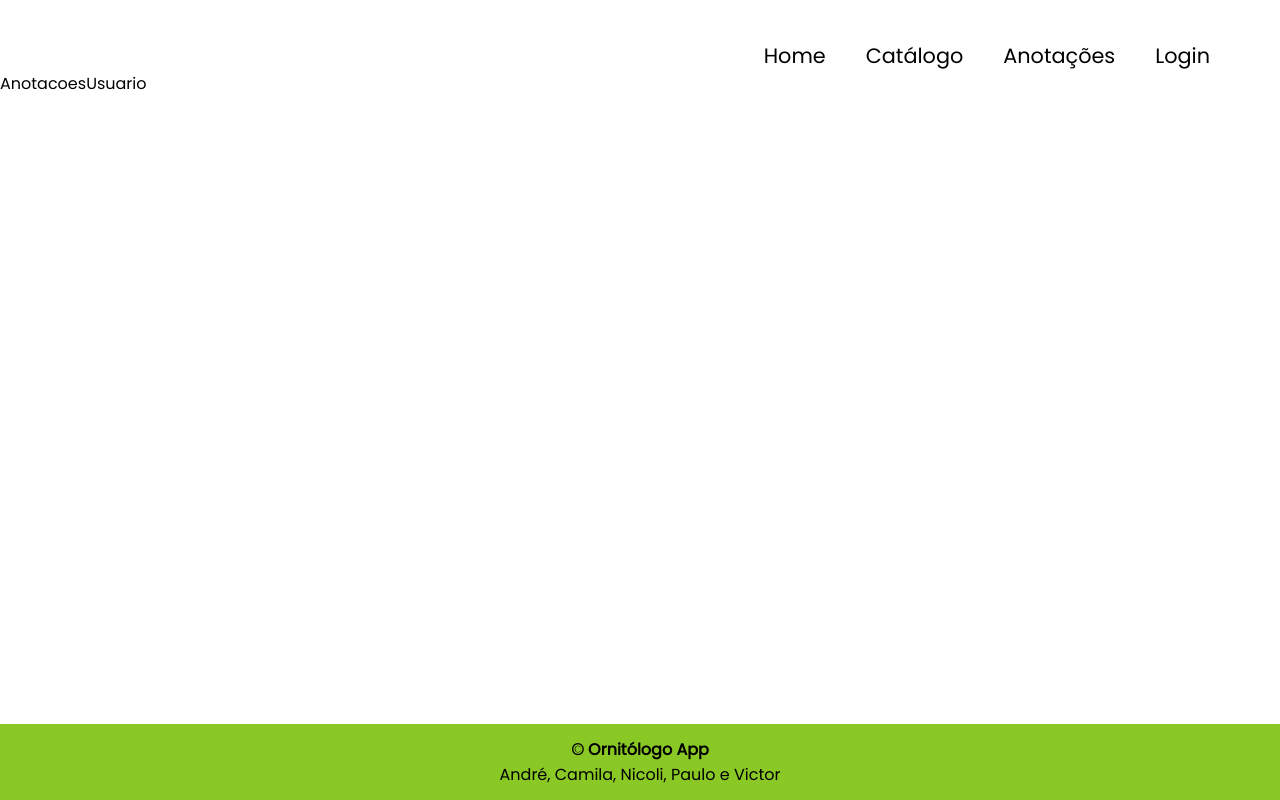
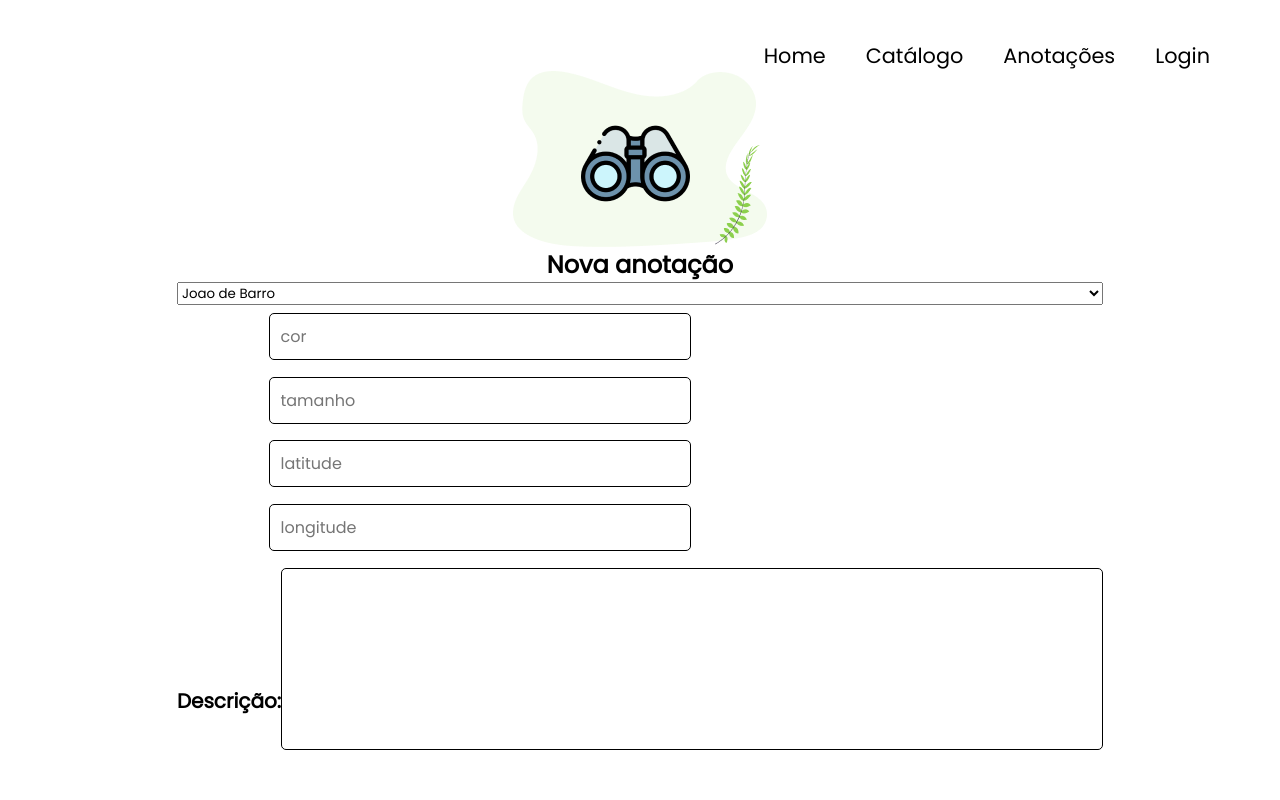
Before and after one commit to cahcastroc/ornitologo_app, a React (Create React App) app in the folder frontend/: page /novaanotacao in a window 1280 px wide. Shown: the top 800 px of the page. Built offline with nearby package versions, Linux system fonts and the light colour scheme.

Commit message:
cria estrutura basica da pagina

```diff
--- a/frontend/src/pages/anotacoesUsuario/AnotacaoService.ts
+++ b/frontend/src/pages/anotacoesUsuario/AnotacaoService.ts
@@ -44,7 +44,6 @@ export class AnotacaoService {
             },
             method: "GET",
         }).then((response) => {
-            console.log(response.status);
             return response.data;
         });
     }
--- a/frontend/src/pages/anotacoesUsuario/AnotacoesUsuario.css
+++ b/frontend/src/pages/anotacoesUsuario/AnotacoesUsuario.css
@@ -0,0 +1,5 @@
+.nova-anotacao-container{
+    display: flex;
+    flex-direction: column;
+    align-items: center;
+}
--- a/frontend/src/pages/anotacoesUsuario/AnotacoesUsuario.tsx
+++ b/frontend/src/pages/anotacoesUsuario/AnotacoesUsuario.tsx
@@ -1,8 +1,46 @@
+import "./AnotacoesUsuario.css"
 import React from 'react'
+import binoculo from "../../assets/binoculo.png";
+import Input from "../../components/Input/Input";
+import IAve from "../../interfaces/IAve";
+import { useState, useEffect } from "react";
+import { AnotacaoService } from "./AnotacaoService";
+import BotaoSalvar from "../../components/botaoSalvar/BotaoSalvar";
 
 const NovaAnotacao = () => {
+  let [descricao, setDescricao] = useState("");
+  let [cor, setCor] = useState("");
+  let [tamanho, setTamanho] = useState("");
+  let [latitude, setLatitude] = useState("");
+  let [logitude, setLongitude] = useState("");
+  let options: IAve[] = [];
+  const service: AnotacaoService = new AnotacaoService();
+
+  useEffect(()=>{
+  })
+
   return (
-    <div>AnotacoesUsuario</div>
+    <div className="nova-anotacao-container" >
+      <img src={binoculo}/>
+      <h2>Nova anotação</h2>
+      <form>
+        <select name="" id="">
+          <option value="id">Joao de Barro</option>
+        </select>
+        <Input placeholder="cor" type="text" onChange={setCor}></Input>
+        <Input placeholder="tamanho" type="text" onChange={setTamanho}></Input>
+        <Input placeholder="latitude" type="text" onChange={setLatitude}></Input>
+        <Input placeholder="longitude" type="text" onChange={setLongitude}></Input>
+        <div>
+          <label className="descricao">Descrição: </label>
+          <textarea
+            className="texto-area"
+            value={descricao}
+            onChange={(event) => setDescricao(event.target.value)}/>
+        </div>
+        <BotaoSalvar />
+      </form>
+    </div>
   )
 }
 
```
